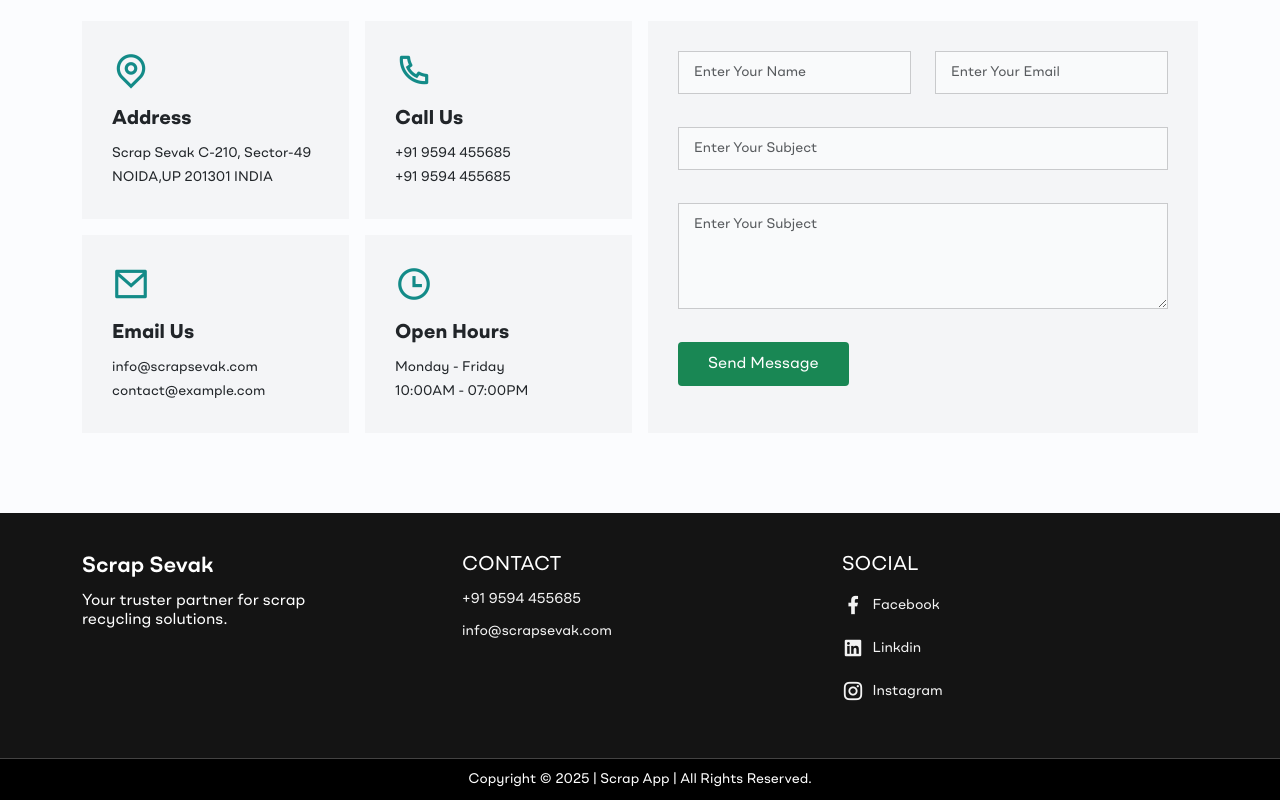
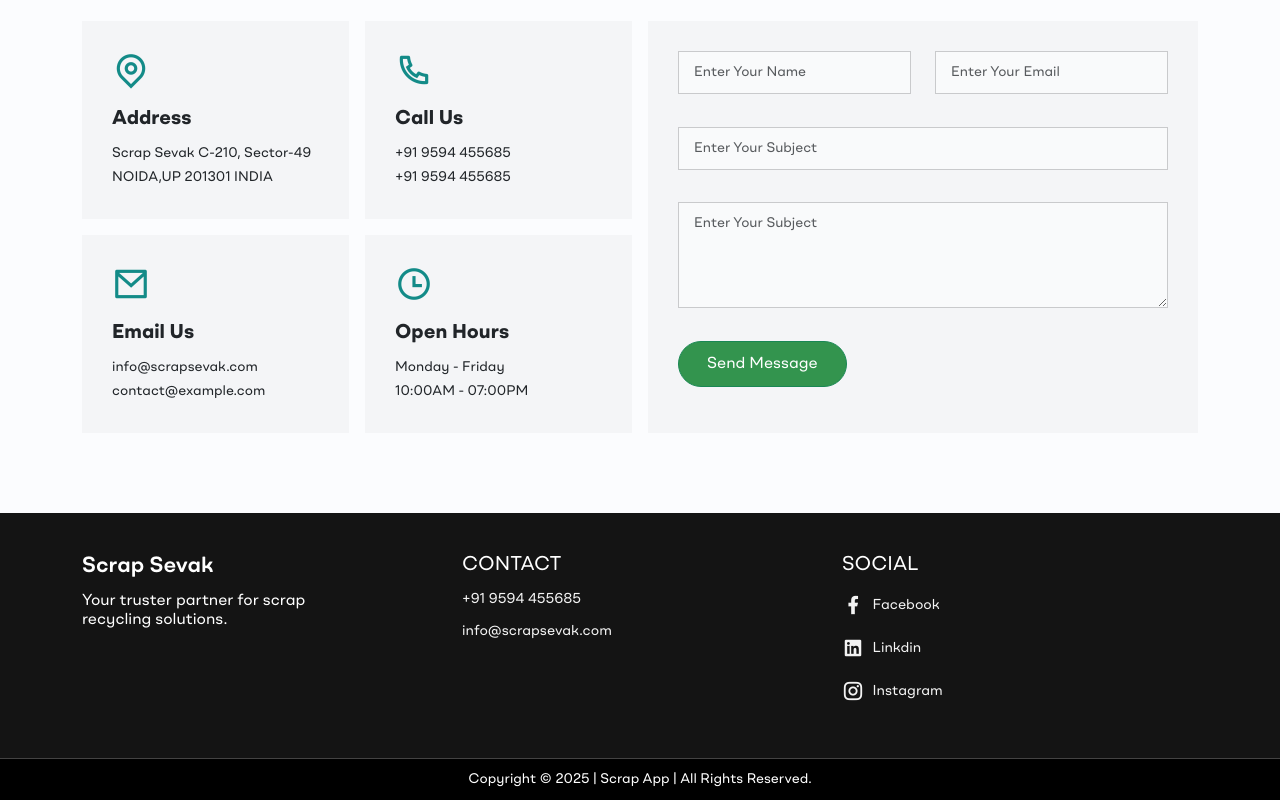
Before and after one commit to khanFarhn14/Scrap-Sevak-Frontend, a React (Create React App) app: page /contact in a window 1280 px wide. Shown: the part 586-1386 px from the top of the page. Built offline with nearby package versions, Linux system fonts and the light colour scheme.

Commit message:
style: change the button style in contact us page.

```diff
--- a/src/View/Contact/contact-us.js
+++ b/src/View/Contact/contact-us.js
@@ -89,7 +89,7 @@ export default function Contact() {
 
                                         <Col md={12}>
                                             <div>
-                                                <Button variant="success">Send Message</Button>
+                                                <Button variant="success" className="btn-class">Send Message</Button>
                                             </div>
                                         </Col>
                                     </Row>
--- a/src/View/Contact/contact.scss
+++ b/src/View/Contact/contact.scss
@@ -39,11 +39,7 @@
         }
 
         button {
-            color: #ffffff;
-            border: 0;
-            padding: 10px 30px;
-            transition: 0.4s;
-            border-radius: 4px;
+            padding: 14px 28px;
         }
     }
 }
```
